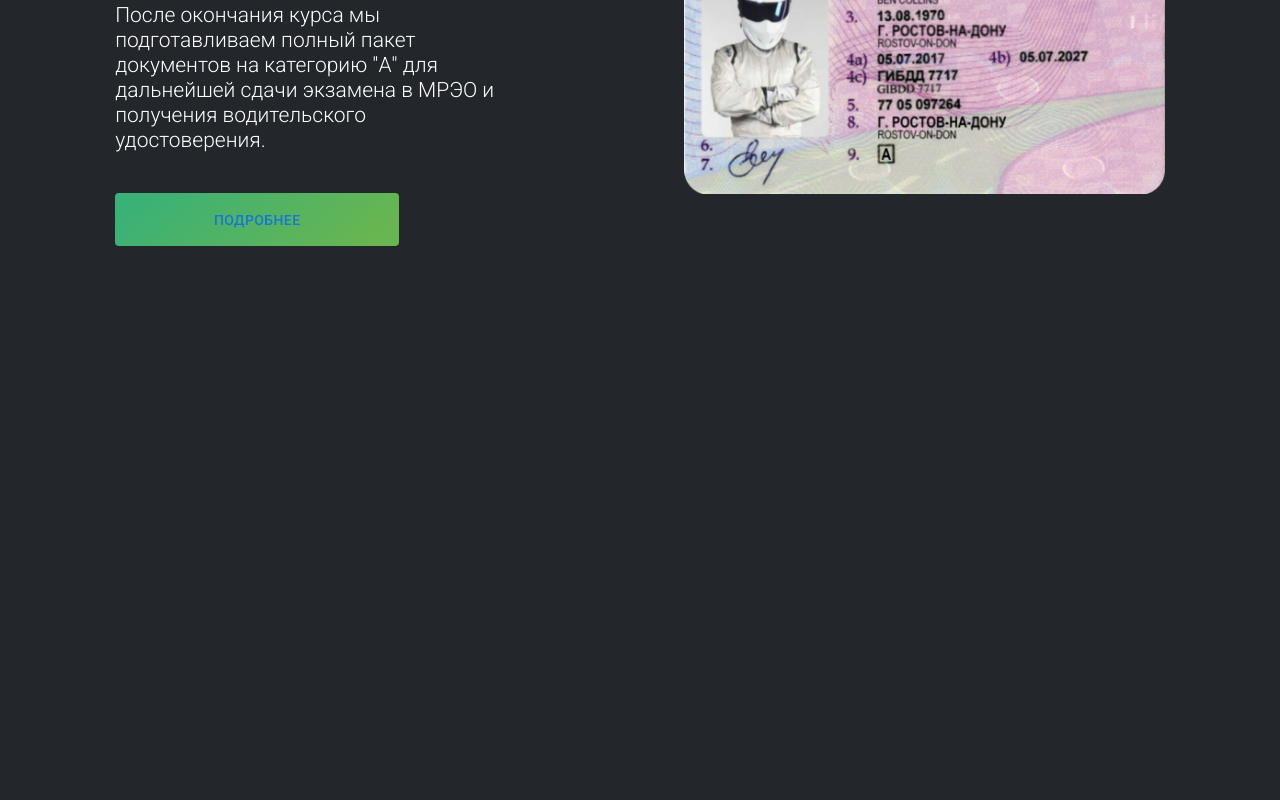
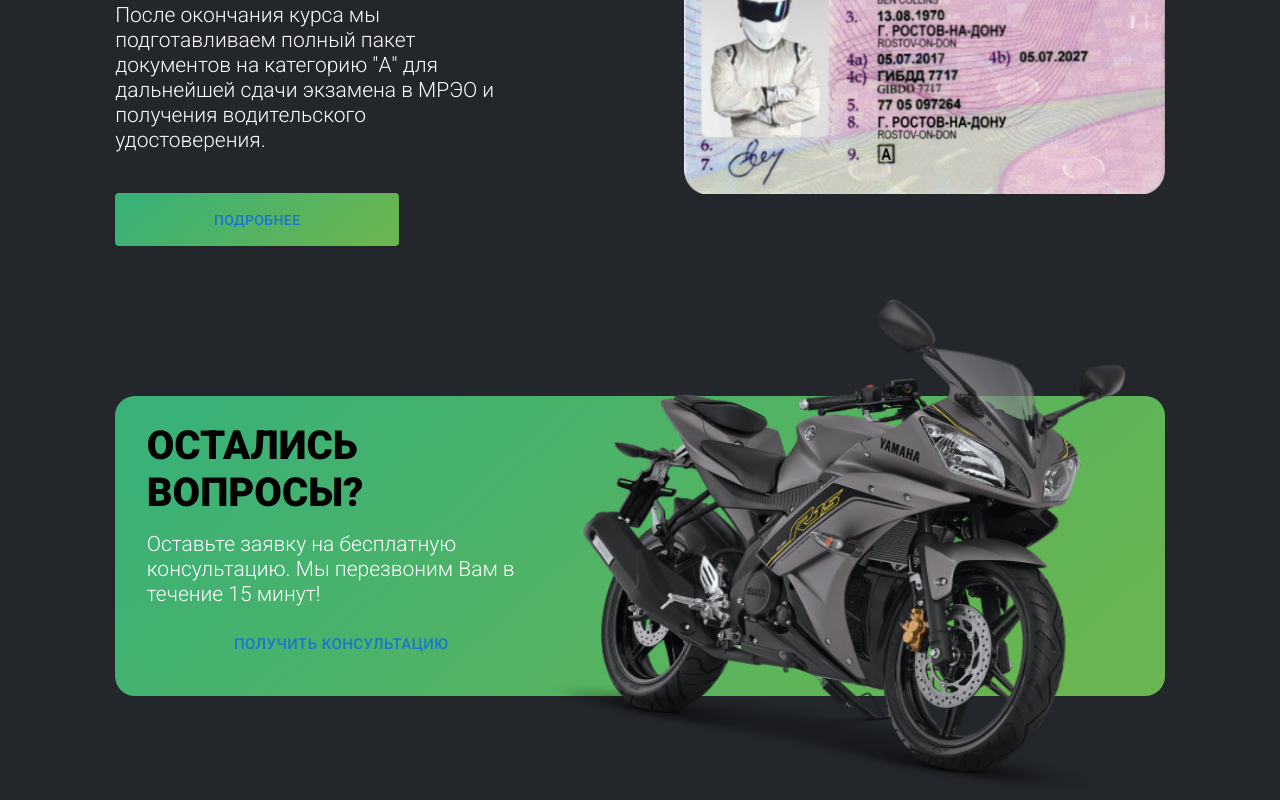
Before and after one commit to abror-mqv/moto-site, a Next.js app: page / in a window 1280 px wide. Shown: the part 2052-2852 px from the top of the page. Before the commit the page ends 2398 px from the top, so only its background shows below. Built offline with nearby package versions, Linux system fonts and the light colour scheme.

Commit message:
Quest complidet

```diff
--- a/pages/_components/blocks/Content.jsx
+++ b/pages/_components/blocks/Content.jsx
@@ -5,6 +5,7 @@ import HomeBlock from './HomeBlock/HomeBlock';
 import Motopark from './Motopark/Motopark';
 import PhotoZone from './PhotoZone/PhotoZone';
 import Documents from './Documents/Documents';
+import Questions from './Questions/Questions';
 
 const Content = () => {
     return (
@@ -14,6 +15,7 @@ const Content = () => {
               {/* Arrmor_Zone */}
               <PhotoZone/>
               <Documents/>
+              <Questions/>
 
 
 
--- /dev/null
+++ b/pages/_components/blocks/Questions/Questions.jsx
@@ -0,0 +1,64 @@
+import React from 'react';
+import { useState, useEffect } from 'react';
+import nasway from './Questions.module.scss'
+import Title from '../../fabric/Title/Title';
+
+import MotoQuestion from './MotoQuestions.png'
+import MotoQuestion2 from './MotoQuestions2.png'
+import SubText from '../../fabric/SubText/SubText';
+import RegButton from '../../fabric/RegularButton/RegButton';
+import Image from 'next/image';
+
+function useWindowSize() {
+    const [windowSize, setWindowSize] = useState({
+      width: undefined,
+      height: undefined,
+    });
+    useEffect(() => {
+      if (typeof window !== 'undefined') {
+        function handleResize() {
+          setWindowSize({
+            width: window.innerWidth,
+            height: window.innerHeight,
+          });
+        }
+        window.addEventListener("resize", handleResize);
+        handleResize();
+        return () => window.removeEventListener("resize", handleResize);
+      }
+    }, []);
+    return windowSize;
+  }
+
+const Questions = () => {
+
+
+
+
+    const size = useWindowSize();
+    return (
+        <div className={nasway.Questions}>
+
+            <div className={nasway.ImageBlock}>
+                  <Image className={nasway.ImageVisible1} src={size.width >= 920 ? MotoQuestion.src : MotoQuestion2.src} alt="dsdddd" width={672} height={567}/>
+            </div>
+
+            <div className={nasway.TxtBlock}>
+
+                  <Title black content="ОСТАЛИСЬ ВОПРОСЫ?"/>
+
+                <div></div>
+
+               <div className={nasway.SgeinKotokbas}>
+                  <SubText content="Оставьте заявку на бесплатную консультацию. Мы перезвоним Вам в течение 15 минут!"/>
+               </div>
+
+               <div>
+                  <RegButton GreyStyle text="ПОЛУЧИТЬ КОНСУЛЬТАЦИЮ"/>
+               </div>
+            </div>
+        </div>
+    );
+};
+
+export default Questions;
--- /dev/null
+++ b/pages/_components/blocks/Questions/Questions.module.scss
@@ -0,0 +1,97 @@
+.Questions{
+    display: flex;
+    flex-direction: row-reverse;
+    justify-content: space-between;
+
+    background: linear-gradient(318.07deg, #68B551 10.19%, #3AB177 92.37%);
+    border-radius: 20px;
+    max-height: 300px;
+    align-items: center;
+    margin-top: 150px;
+
+    padding: 40px;
+
+    .ImgBlock{
+        position: absolute;
+
+    }
+
+
+    .TxtBlock{
+        display: flex;
+        justify-content: center;
+        display: flex;
+        flex-direction: column;
+
+
+        .SgeinKotokbas{
+            max-width: 400px;
+            margin: 16px 0 40px 0;
+        }
+
+    }
+}
+
+@media  screen and (max-width: 1300px) {
+
+    .Questions{
+        display: flex;
+        flex-direction: row-reverse;
+        justify-content: space-between;
+
+        background: linear-gradient(318.07deg, #68B551 10.19%, #3AB177 92.37%);
+        border-radius: 20px;
+        max-height: 300px;
+        align-items: center;
+        margin-top: 150px;
+
+        padding: 3%;
+
+        .ImgBlock{
+            position: absolute;
+
+        }
+
+
+        .TxtBlock{
+            display: flex;
+            justify-content: center;
+            display: flex;
+            flex-direction: column;
+            button{
+                width: 100%;
+                font-size: 15px;
+                margin-top: -30px;
+            }
+            .SgeinKotokbas{
+                max-width: 400px;
+                margin: 16px 0 40px 0;
+            }
+
+        }
+    }
+
+}
+
+
+@media  screen and (max-width: 920px) {
+    .Questions{
+        flex-direction: column;
+        margin-top: 30px;
+        gap: 20px;
+        background: none;
+        .TxtBlock{
+            background: linear-gradient(318.07deg, #68B551 10.19%, #3AB177 92.37%);
+
+            margin: -10px;
+            margin-left: -20px;
+            padding: 40px;
+
+            width: 100vw;
+
+            button{
+                width: 100%;
+            }
+        }
+    }
+}
--- a/pages/_components/fabric/RegularButton/RegButton.jsx
+++ b/pages/_components/fabric/RegularButton/RegButton.jsx
@@ -3,7 +3,7 @@ import { Button } from "@mui/material";
 import nasway from "./RegButton.module.scss";
 
 const RegButton = (props) => {
-  return <Button className={nasway.BuStyle}>{props.text}</Button>;
+  return <Button className={props.GreyStyle ? nasway.GreyStyle : nasway.BuStyle}>{props.text}</Button>;
 };
 
 export default RegButton;
--- a/pages/_components/fabric/RegularButton/RegButton.module.scss
+++ b/pages/_components/fabric/RegularButton/RegButton.module.scss
@@ -12,6 +12,18 @@
     line-height: 22px;
 
     color: #23262B;
+}
 
+.GreyStyle{
+    width: 284px;
+    height: 53px;
+    background: rgba(35, 38, 43, 1);
+    border-radius: 12px;
+    font-family: 'Roboto';
+    font-style: normal;
+    font-weight: 900;
+    font-size: 19px;
+    line-height: 22px;
 
+    color:  rgba(255, 255, 255, 1);
 }
--- a/pages/_components/fabric/Title/Title.jsx
+++ b/pages/_components/fabric/Title/Title.jsx
@@ -4,9 +4,12 @@ import nasway from "./Title.module.scss";
 const Title = (props) => {
   return (
     <div>
-    <h3 className={props.green ? nasway.green : nasway.white}>
+    <h3 className={props.green ? nasway.green : props.black ? nasway.black : nasway.white}>
+
         {props.content}
     </h3>
+
+
     </div>
   );
 };
--- a/pages/_components/fabric/Title/Title.module.scss
+++ b/pages/_components/fabric/Title/Title.module.scss
@@ -22,3 +22,12 @@
     line-height: 47px;
     color: #fff;
 }
+
+.black{
+    font-family: 'Roboto';
+    font-style: normal;
+    font-weight: 800;
+    font-size: 40px;
+    line-height: 47px;
+    color: rgb(0, 0, 0);
+}
```
Also changed, not shown: pages/_components/blocks/Questions/MotoQuestions.png (added), pages/_components/blocks/Questions/MotoQuestions2.png (added).
